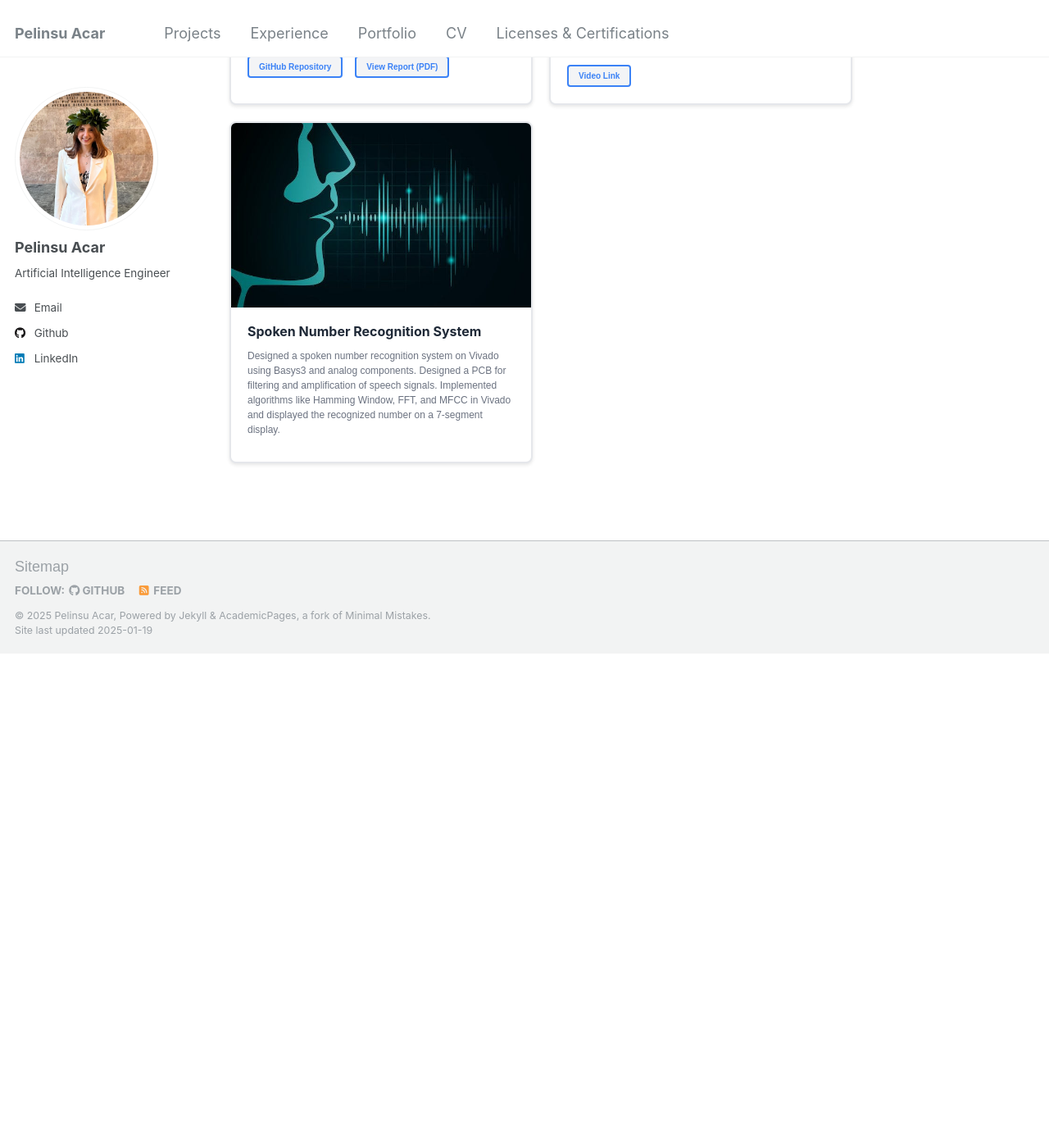
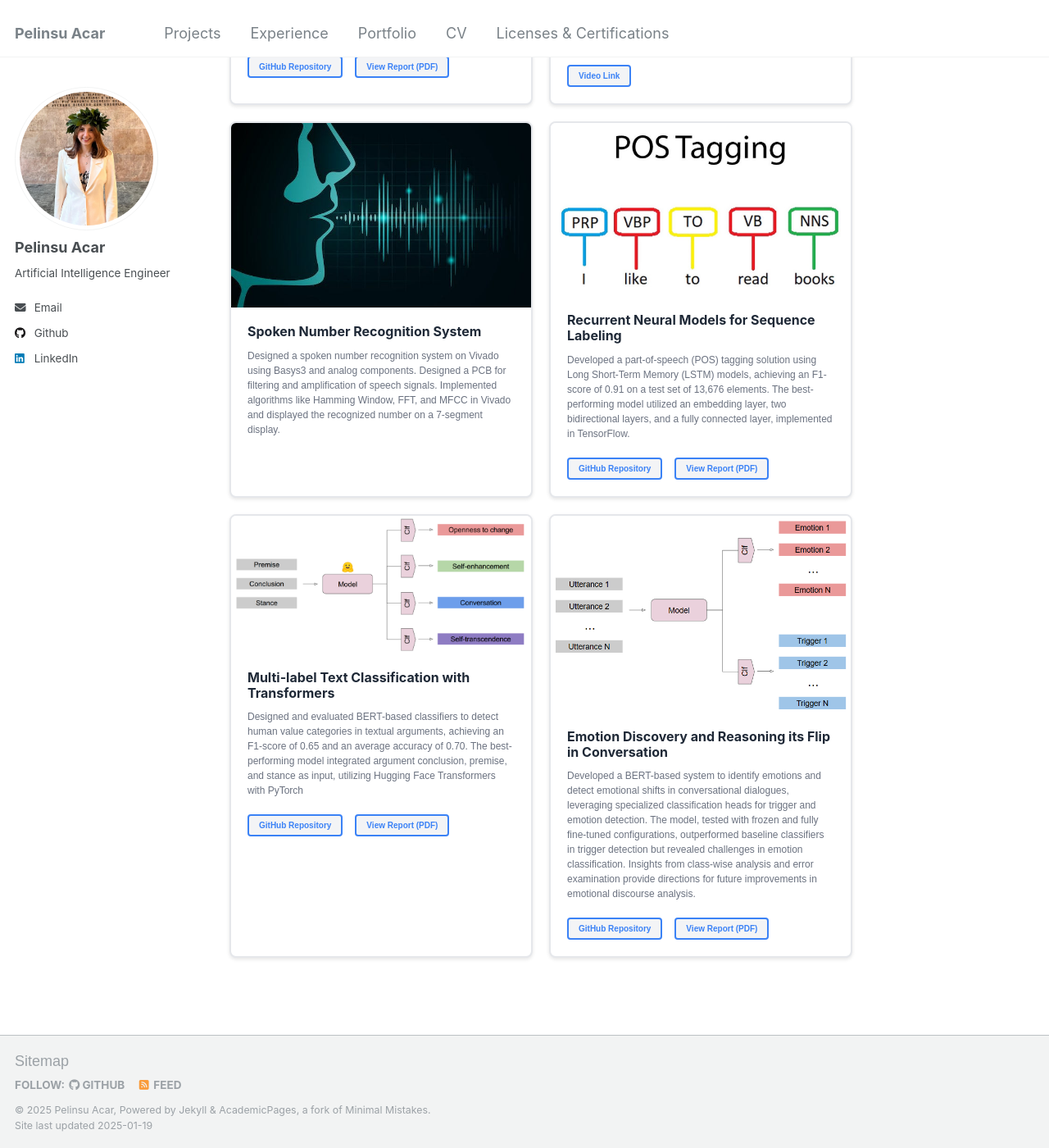
Before and after one commit to pelinsuacar/pelinsuacar.github.io, a Jekyll site: the page built from _pages/projects.md, in a window 1280 px wide and 1400 px high, scrolled down 1253 px. Shown: the whole window at 82% size. Built offline with Jekyll 4.4.1, drawn with Linux system fonts in a browser that asks for light colours; before the commit the page ends 2050 px from its top, so only the background shows below that.

Commit message:
Update projects.md

```diff
--- a/_pages/projects.md
+++ b/_pages/projects.md
@@ -53,4 +53,34 @@ permalink: /projects/
     </div>
   </div>
 
+  <div class="project-item">
+    <img src="../images/nlp1.png" alt="POS Tagging">
+    <div class="project-content">
+      <h2>Recurrent Neural Models for Sequence Labeling</h2>
+      <p>Developed a part-of-speech (POS) tagging solution using Long Short-Term Memory (LSTM) models, achieving an F1-score of 0.91 on a test set of 13,676 elements. The best-performing model utilized an embedding layer, two bidirectional layers, and a fully connected layer, implemented in TensorFlow.</p>
+      <a href="https://github.com/pelinsuacar/NLP_Projects/blob/main/Assignment1.ipynb">GitHub Repository</a>
+      <a href="https://github.com/pelinsuacar/NLP_Projects/blob/main/NLP_A1.pdf">View Report (PDF)</a>
+    </div>
+  </div>
+
+  <div class="project-item">
+    <img src="../images/nlp2.png" alt="multi-label text classification with transformers">
+    <div class="project-content">
+      <h2>Multi-label Text Classification with Transformers</h2>
+      <p>Designed and evaluated BERT-based classifiers to detect human value categories in textual arguments, achieving an F1-score of 0.65 and an average accuracy of 0.70. The best-performing model integrated argument conclusion, premise, and stance as input, utilizing Hugging Face Transformers with PyTorch</p>
+      <a href="https://github.com/pelinsuacar/NLP_Projects/blob/main/Assignment2.ipynb">GitHub Repository</a>
+      <a href="https://github.com/pelinsuacar/NLP_Projects/blob/main/NLP_A2.pdf">View Report (PDF)</a>
+    </div>
+  </div>
+
+  <div class="project-item">
+    <img src="../images/nlp3.png" alt="Emotion Discovery and Reasoning its Flip in Conversation">
+    <div class="project-content">
+      <h2>Emotion Discovery and Reasoning its Flip in Conversation</h2>
+      <p>Developed a BERT-based system to identify emotions and detect emotional shifts in conversational dialogues, leveraging specialized classification heads for trigger and emotion detection. The model, tested with frozen and fully fine-tuned configurations, outperformed baseline classifiers in trigger detection but revealed challenges in emotion classification. Insights from class-wise analysis and error examination provide directions for future improvements in emotional discourse analysis.</p>
+      <a href="https://github.com/pelinsuacar/NLP_Projects/blob/main/NLP_project_Acar_Carkaxhia_Diaconu_Korsten.ipynb">GitHub Repository</a>
+      <a href="https://github.com/pelinsuacar/NLP_Projects/blob/main/NLP_project_report_Acar_Carkaxhia_Diaconu_Korsten.pdf">View Report (PDF)</a>
+    </div>
+  </div>
+
 </div>
```
